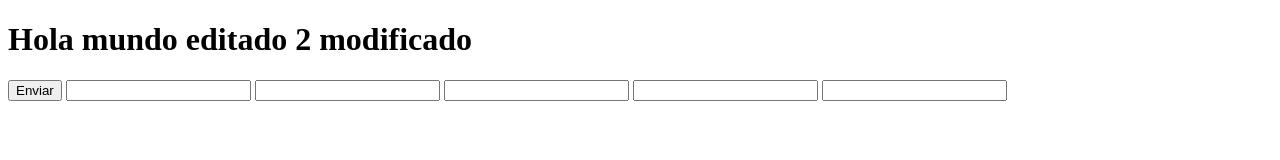
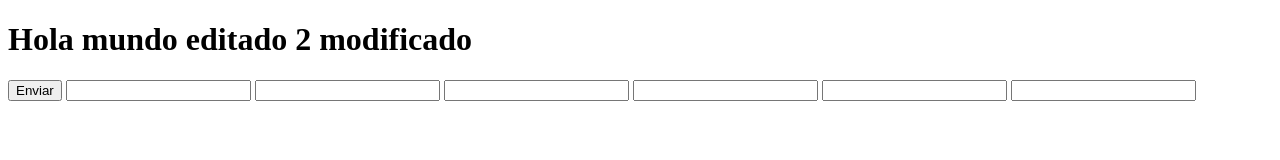
Before and after one commit to oscarlopezp/Git, a plain HTML site: page index.html in a window 1280 px wide. Drawn offline with Linux system fonts and the light colour scheme.

Commit message:
text ivan

```diff
--- a/index.html
+++ b/index.html
@@ -14,6 +14,7 @@
         <input type="number" name="edad" id="edad">
         <input type="password" name="PsswordIvan" id="pwdIvan">
         <input type="number" name="Oscar" id="Oscar">
+        <input type="text" name="Ivan" id="ivan">
     </form>
 </body>
 </html>
```
